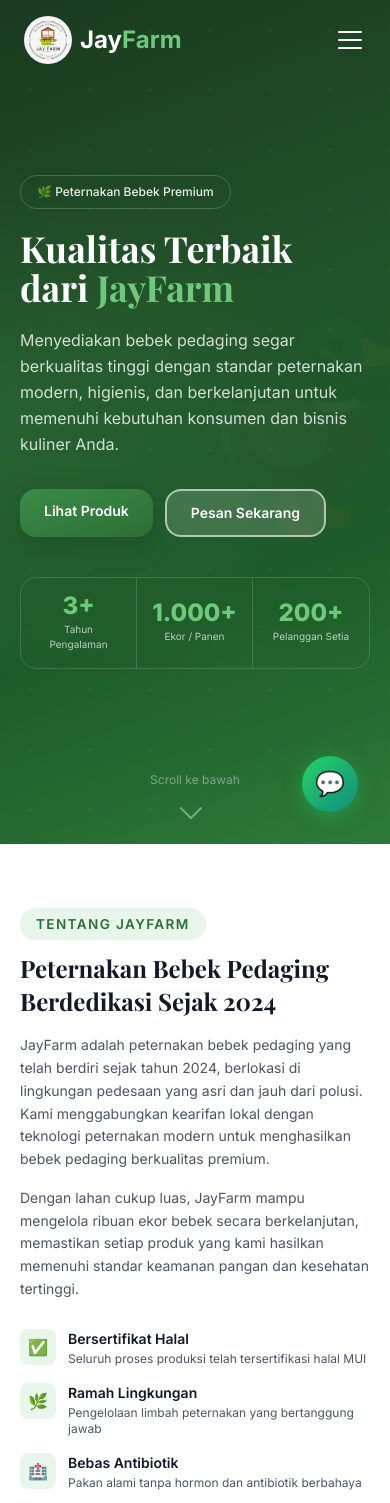
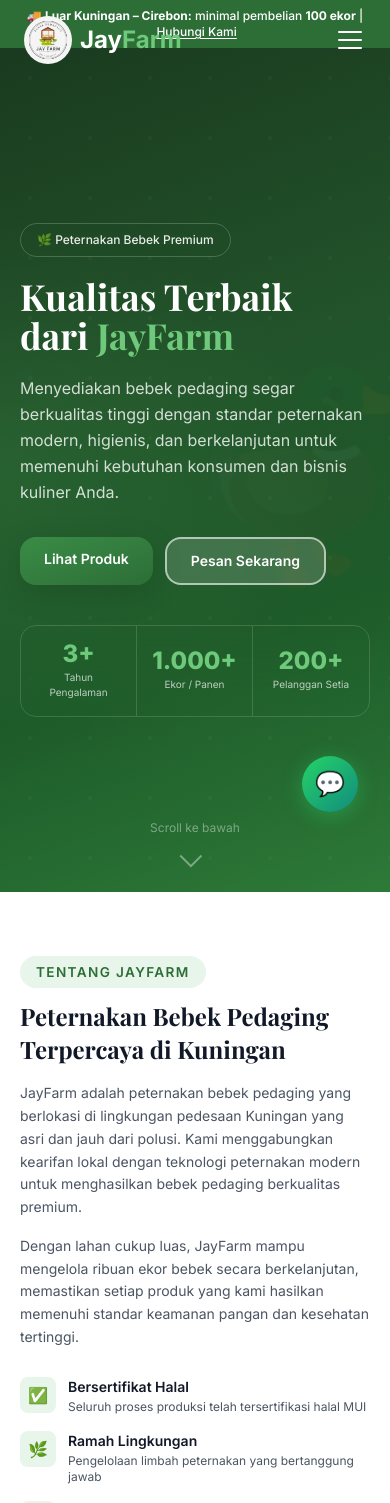
Before and after one commit to fhmiagus/JayFarm, a React (Vite) app: page / in a window 390 px wide. Shown: the top 1503 px of the page. Built offline with nearby package versions, Linux system fonts and the light colour scheme.

Commit message:
update phone to 085117117440, rephrase about title, add announcement bar for luar kuningan

```diff
--- a/src/App.jsx
+++ b/src/App.jsx
@@ -10,9 +10,27 @@
 import Footer        from './components/Footer';
 import WhatsAppFloat from './components/WhatsAppFloat';
 
+function AnnouncementBar() {
+  return (
+    <div className="w-full bg-green-700 text-white text-xs sm:text-sm py-2 px-4 text-center font-medium z-50 relative">
+      🚚 <span className="font-bold">Luar Kuningan – Cirebon:</span> minimal pembelian <span className="font-bold">100 ekor</span>
+      &nbsp;|&nbsp;
+      <a
+        href="https://wa.me/6285117117440"
+        target="_blank"
+        rel="noopener noreferrer"
+        className="underline underline-offset-2 hover:text-green-200 transition-colors"
+      >
+        Hubungi Kami
+      </a>
+    </div>
+  );
+}
+
 export default function App() {
   return (
     <>
+      <AnnouncementBar />
       <Navbar />
       <main>
         <Hero />
--- a/src/components/About.jsx
+++ b/src/components/About.jsx
@@ -37,10 +37,10 @@
           <FadeUpWrapper delay={0.15}>
             <SectionTag>Tentang JayFarm</SectionTag>
             <h2 className="font-display text-2xl sm:text-3xl md:text-4xl font-bold text-gray-900 mt-3 mb-4 leading-snug">
-              Peternakan Bebek Pedaging Berdedikasi Sejak 2024
+              Peternakan Bebek Pedaging Terpercaya di Kuningan
             </h2>
             <p className="text-gray-600 leading-relaxed mb-4 text-sm sm:text-base">
-              JayFarm adalah peternakan bebek pedaging yang telah berdiri sejak tahun 2024, berlokasi di lingkungan pedesaan yang asri dan jauh dari polusi. Kami menggabungkan kearifan lokal dengan teknologi peternakan modern untuk menghasilkan bebek pedaging berkualitas premium.
+              JayFarm adalah peternakan bebek pedaging yang berlokasi di lingkungan pedesaan Kuningan yang asri dan jauh dari polusi. Kami menggabungkan kearifan lokal dengan teknologi peternakan modern untuk menghasilkan bebek pedaging berkualitas premium.
             </p>
             <p className="text-gray-600 leading-relaxed mb-7 text-sm sm:text-base">
               Dengan lahan cukup luas, JayFarm mampu mengelola ribuan ekor bebek secara berkelanjutan, memastikan setiap produk yang kami hasilkan memenuhi standar keamanan pangan dan kesehatan tertinggi.
--- a/src/components/Contact.jsx
+++ b/src/components/Contact.jsx
@@ -5,7 +5,7 @@
 
 const contactItems = [
   { icon: '📍', label: 'Alamat',               value: 'Dusun Jl. Cikalong, Pajawankidul, Kec. Lebakwangi, Kabupaten Kuningan, Jawa Barat 45574' },
-  { icon: '📞', label: 'Telepon / WhatsApp',   value: '081324456440' },
+  { icon: '📞', label: 'Telepon / WhatsApp',   value: '085117117440' },
   { icon: '📧', label: 'Email',                 value: 'info@jayfarm.id' },
   { icon: '🕐', label: 'Jam Operasional',       value: 'Senin – Sabtu: 07.00 – 17.00 WIB\nMinggu: 08.00 – 13.00 WIB' },
 ];
@@ -132,7 +132,7 @@
                       value={form.phone}
                       onChange={handleChange}
                       required
-                      placeholder="6281324456440"
+                      placeholder="6285117117440"
                       className="w-full px-3 sm:px-4 py-2.5 sm:py-3 border-[1.5px] border-gray-200 rounded-sm text-xs sm:text-sm text-gray-800 bg-white outline-none focus:border-green-500 focus:ring-2 focus:ring-green-500/15 transition-all"
                     />
                   </div>
--- a/src/components/Footer.jsx
+++ b/src/components/Footer.jsx
@@ -62,7 +62,7 @@
             <h4 className="text-white font-bold mb-4 text-sm sm:text-base">Kontak</h4>
             {[
               '📍 Dusun Jl. Cikalong, Pajawankidul, Kec. Lebakwangi, Kabupaten Kuningan, Jawa Barat 45574',
-              '📞 +6281324456440',
+              '📞 +6285117117440',
               '📧 info@jayfarm.id',
               '🕐 Senin–Sabtu, 07.00–17.00',
             ].map((item) => (
--- a/src/components/WhatsAppFloat.jsx
+++ b/src/components/WhatsAppFloat.jsx
@@ -3,7 +3,7 @@
 export default function WhatsAppFloat() {
   return (
     <motion.a
-      href="https://wa.me/6281324456440?text=Halo%20JayFarm,%20saya%20ingin%20mengetahui%20lebih%20lanjut%20tentang%20produk%20bebek%20Anda."
+      href="https://wa.me/6285117117440?text=Halo%20JayFarm,%20saya%20ingin%20mengetahui%20lebih%20lanjut%20tentang%20produk%20bebek%20Anda."
       target="_blank"
       rel="noopener noreferrer"
       className="group fixed bottom-8 right-8 z-50 w-14 h-14 rounded-full flex items-center justify-center text-2xl shadow-lg"
```
